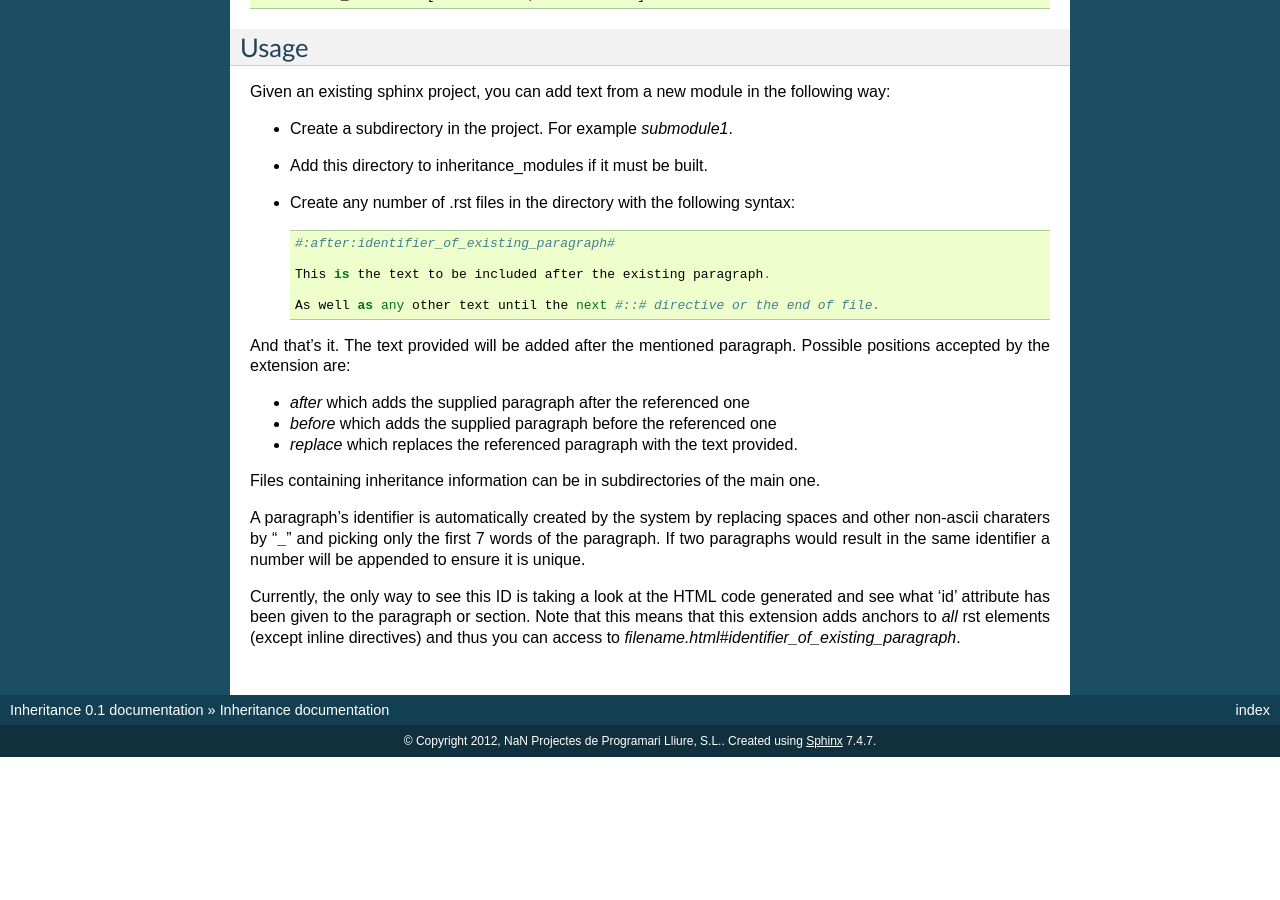
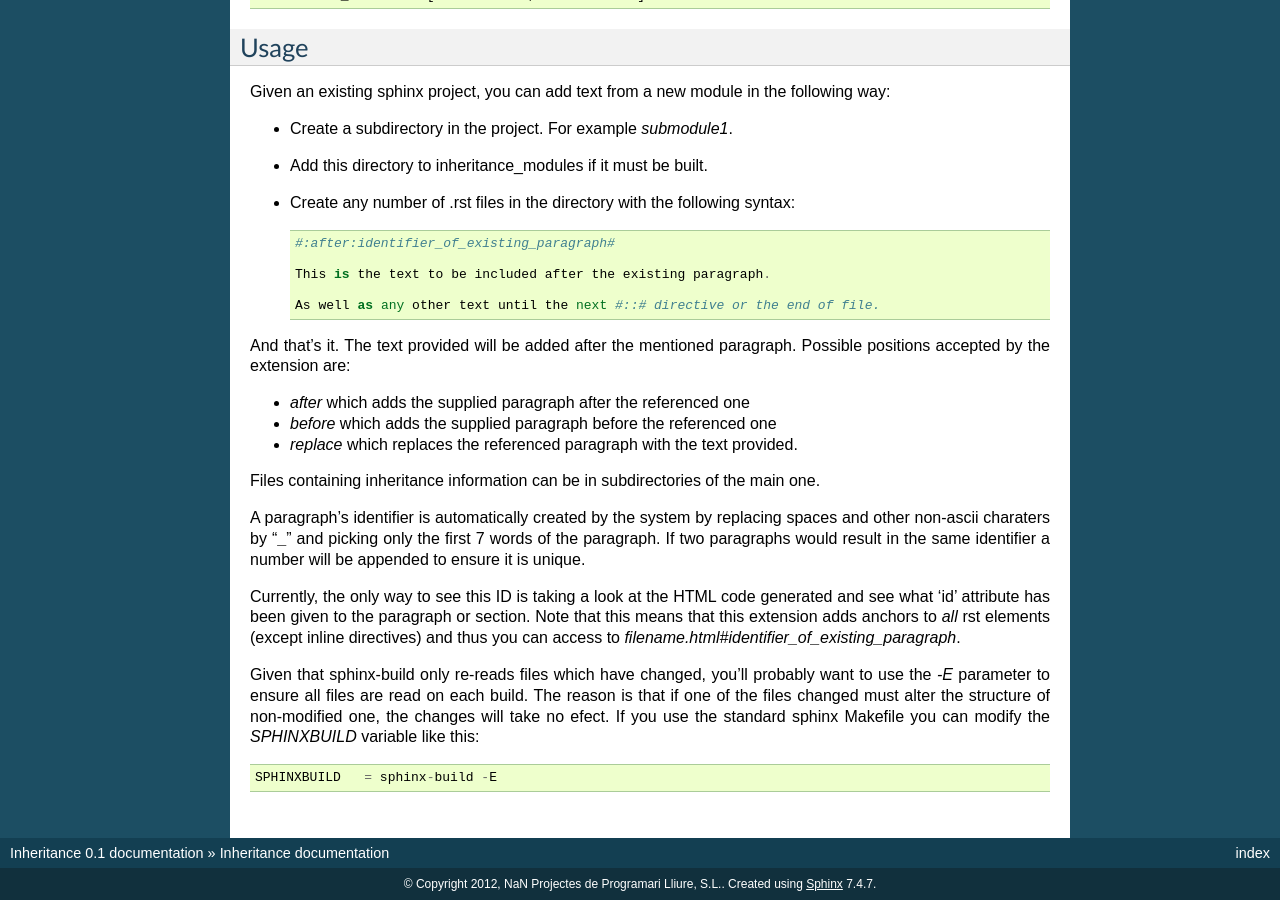
Before and after one commit to NaN-tic/sphinxcontrib-inheritance, a Sphinx documentation site: the page built from doc/index.rst, in a window 1280 px wide and 900 px high, scrolled down 750 px. Built offline with Sphinx 7.4.7, drawn with Linux system fonts in a browser that asks for light colours; before the commit the page ends 1507 px from its top, so only the background shows below that.

Commit message:
Use -E parameter in sphinx-build call.

```diff
--- a/doc/index.rst
+++ b/doc/index.rst
@@ -73,3 +73,11 @@ generated and see what 'id' attribute has been given to the paragraph or
 section. Note that this means that this extension adds anchors to *all* rst
 elements (except inline directives) and thus you can access to
 *filename.html#identifier_of_existing_paragraph*.
+
+Given that sphinx-build only re-reads files which have changed, you'll probably
+want to use the *-E* parameter to ensure all files are read on each build. The
+reason is that if one of the files changed must alter the structure of
+non-modified one, the changes will take no efect. If you use the standard
+sphinx Makefile you can modify the *SPHINXBUILD* variable like this::
+
+   SPHINXBUILD   = sphinx-build -E
```
Also changed, not shown: 1 other file.
